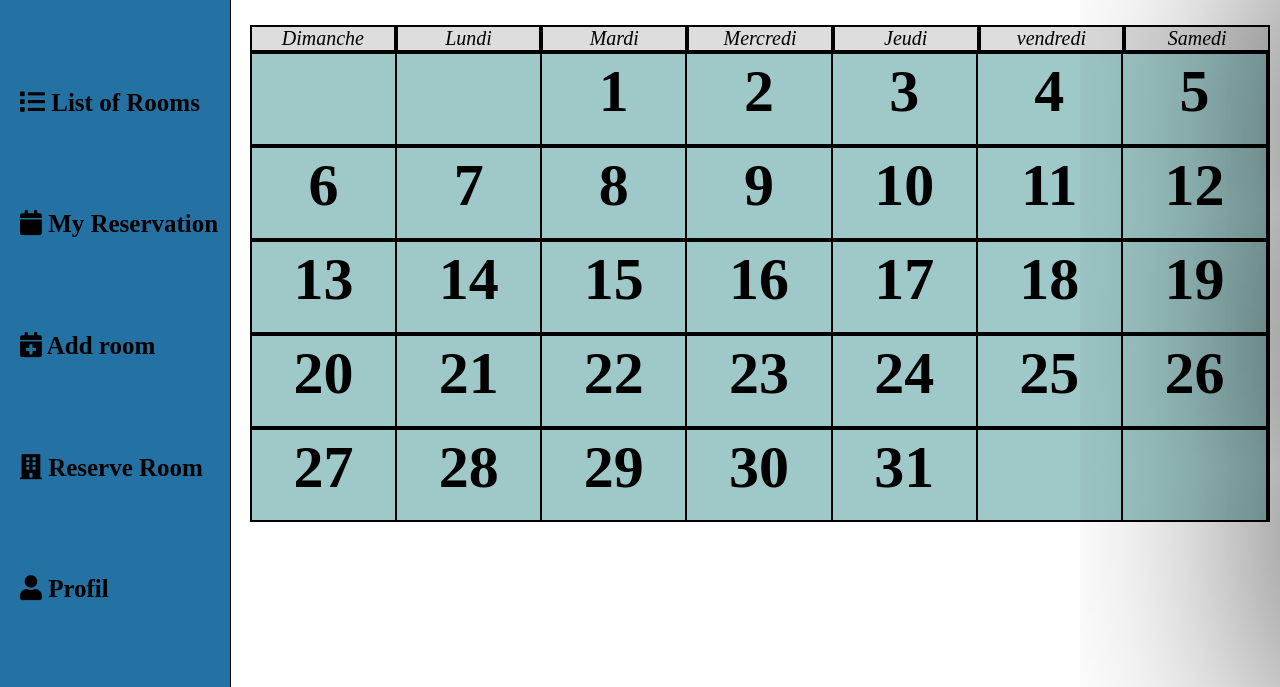
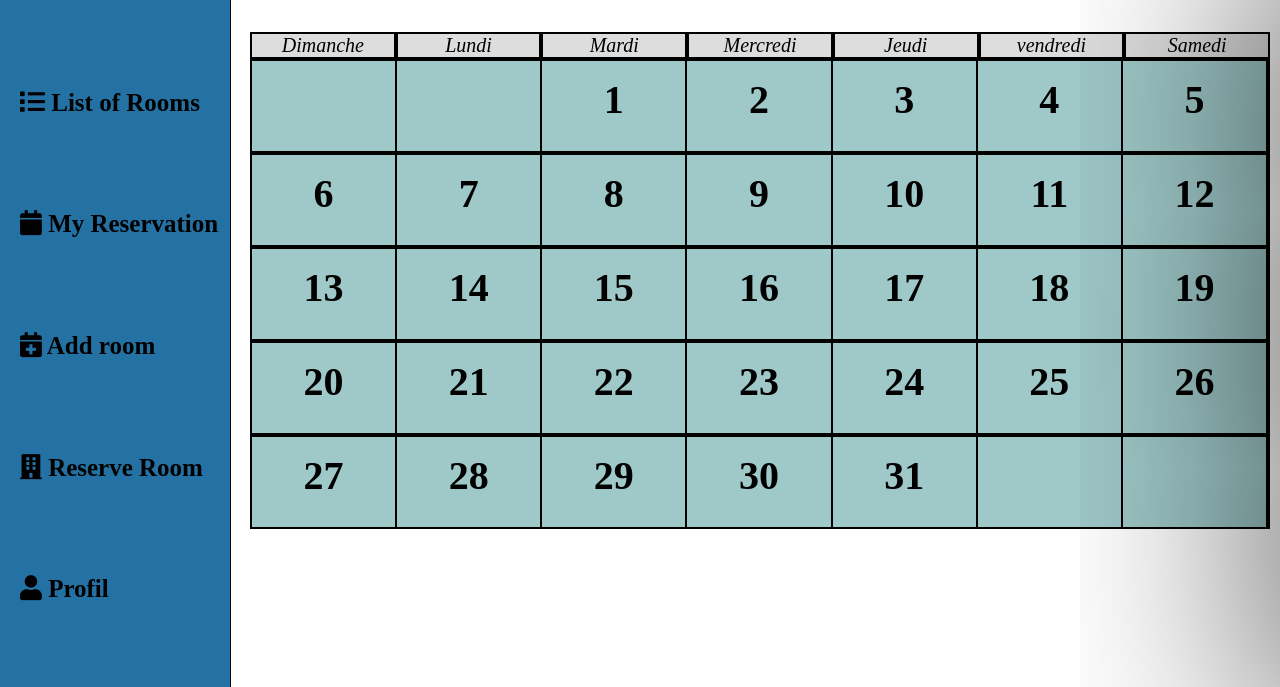
Before and after one commit to HichamOujari/EMIsalle, a plain HTML site: page index.html in a window 1280 px wide. Shown: the part 137-824 px from the top of the page. Drawn offline with Linux system fonts and the light colour scheme.

Commit message:
committed by hicham

```diff
--- a/index.html
+++ b/index.html
@@ -34,9 +34,6 @@
 
 	<div class="content">
 		<div class="cal_header">
-			<div class="left">
-				Selected Month : <span id="selected">June 2017</span>
-			</div>
 			<div class="right">
 				<select id="month" class="input inputMonth">
 					<option value="1">Janvier</option>
@@ -67,6 +64,7 @@
 				</select>
 			</div>
 		</div>
+
 		<div class="calendrier">
 			<div class="Ndays">
 				<p>Dimanche</p>
@@ -79,49 +77,49 @@
 			</div>
 			<div class="days">
 				<div class="semaine">
-					<div><i id="1" class="fa fa-3x" ></i></div>
-					<div><i id="2" class="fa fa-3x" ></i></div>
-					<div><i id="3" class="fa fa-3x" ></i></div>
-					<div><i id="4" class="fa fa-3x" ></i></div>
-					<div><i id="5" class="fa fa-3x" ></i></div>
-					<div><i id="6" class="fa fa-3x" ></i></div>
-					<div><i id="7" class="fa fa-3x" ></i></div>
+					<div><i id="1" class="fa fa-2x" ></i></div>
+					<div><i id="2" class="fa fa-2x" ></i></div>
+					<div><i id="3" class="fa fa-2x" ></i></div>
+					<div><i id="4" class="fa fa-2x" ></i></div>
+					<div><i id="5" class="fa fa-2x" ></i></div>
+					<div><i id="6" class="fa fa-2x" ></i></div>
+					<div><i id="7" class="fa fa-2x" ></i></div>
 				</div>
 				<div class="semaine">
-					<div><i id="8" class="fa fa-3x" ></i></div>
-					<div><i id="9" class="fa fa-3x" ></i></div>
-					<div><i id="10" class="fa fa-3x" ></i></div>
-					<div><i id="11" class="fa fa-3x" ></i></div>
-					<div><i id="12" class="fa fa-3x" ></i></div>
-					<div><i id="13" class="fa fa-3x" ></i></div>
-					<div><i id="14" class="fa fa-3x" ></i></div>
+					<div><i id="8" class="fa fa-2x" ></i></div>
+					<div><i id="9" class="fa fa-2x" ></i></div>
+					<div><i id="10" class="fa fa-2x" ></i></div>
+					<div><i id="11" class="fa fa-2x" ></i></div>
+					<div><i id="12" class="fa fa-2x" ></i></div>
+					<div><i id="13" class="fa fa-2x" ></i></div>
+					<div><i id="14" class="fa fa-2x" ></i></div>
 				</div>
 				<div class="semaine">
-					<div><i id="15" class="fa fa-3x" ></i></div>
-					<div><i id="16" class="fa fa-3x" ></i></div>
-					<div><i id="17" class="fa fa-3x" ></i></div>
-					<div><i id="18" class="fa fa-3x" ></i></div>
-					<div><i id="19" class="fa fa-3x" ></i></div>
-					<div><i id="20" class="fa fa-3x" ></i></div>
-					<div><i id="21" class="fa fa-3x" ></i></div>
+					<div><i id="15" class="fa fa-2x" ></i></div>
+					<div><i id="16" class="fa fa-2x" ></i></div>
+					<div><i id="17" class="fa fa-2x" ></i></div>
+					<div><i id="18" class="fa fa-2x" ></i></div>
+					<div><i id="19" class="fa fa-2x" ></i></div>
+					<div><i id="20" class="fa fa-2x" ></i></div>
+					<div><i id="21" class="fa fa-2x" ></i></div>
 				</div>
 				<div class="semaine">
-					<div><i id="22" class="fa fa-3x" ></i></div>
-					<div><i id="23" class="fa fa-3x" ></i></div>
-					<div><i id="24" class="fa fa-3x" ></i></div>
-					<div><i id="25" class="fa fa-3x" ></i></div>
-					<div><i id="26" class="fa fa-3x" ></i></div>
-					<div><i id="27" class="fa fa-3x" ></i></div>
-					<div><i id="28" class="fa fa-3x" ></i></div>
+					<div><i id="22" class="fa fa-2x" ></i></div>
+					<div><i id="23" class="fa fa-2x" ></i></div>
+					<div><i id="24" class="fa fa-2x" ></i></div>
+					<div><i id="25" class="fa fa-2x" ></i></div>
+					<div><i id="26" class="fa fa-2x" ></i></div>
+					<div><i id="27" class="fa fa-2x" ></i></div>
+					<div><i id="28" class="fa fa-2x" ></i></div>
 				</div>
 				<div class="semaine">
-					<div><i id="29" class="fa fa-3x" ></i></div>
-					<div><i id="30" class="fa fa-3x" ></i></div>
-					<div><i id="31" class="fa fa-3x" ></i></div>
-					<div><i id="32" class="fa fa-3x" ></i></div>
-					<div><i id="33" class="fa fa-3x" ></i></div>
-					<div><i id="34" class="fa fa-3x" ></i></div>
-					<div><i id="35" class="fa fa-3x" ></i></div>
+					<div><i id="29" class="fa fa-2x" ></i></div>
+					<div><i id="30" class="fa fa-2x" ></i></div>
+					<div><i id="31" class="fa fa-2x" ></i></div>
+					<div><i id="32" class="fa fa-2x" ></i></div>
+					<div><i id="33" class="fa fa-2x" ></i></div>
+					<div><i id="34" class="fa fa-2x" ></i></div>
+					<div><i id="35" class="fa fa-2x" ></i></div>
 				</div>
 			</div>
 		</div>
--- a/style.css
+++ b/style.css
@@ -120,15 +120,15 @@ a{
 	font-style: italic;
 	padding: 30px;
 	font-weight: 900;
-	margin-bottom: 50px;
+	margin-bottom: 15px;
 }
 .left{
 	width: 49%;
 	float: left;
 }
 .right{
-	width: 49%;
-	float: right;
+	width: 80%;
+	margin-left:10%;
 }
 .input{
 	width: 49%;
@@ -186,7 +186,7 @@ a{
 	font-style: oblique;
 	font-weight: 400;
 	width: 1fr;
-	padding-top: 5px;
+	padding-top: 17px;
 	font-size: 20px;
 	background-color: #1776;
 }
```
